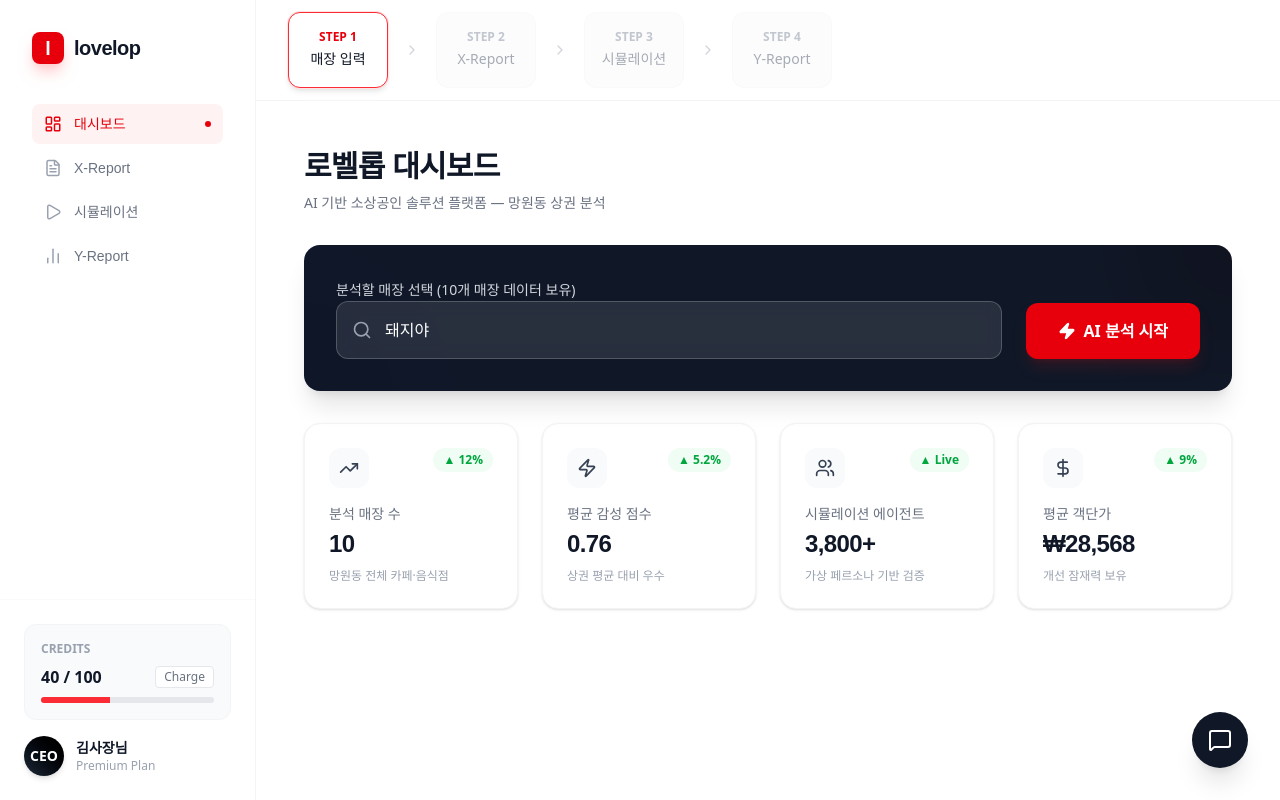
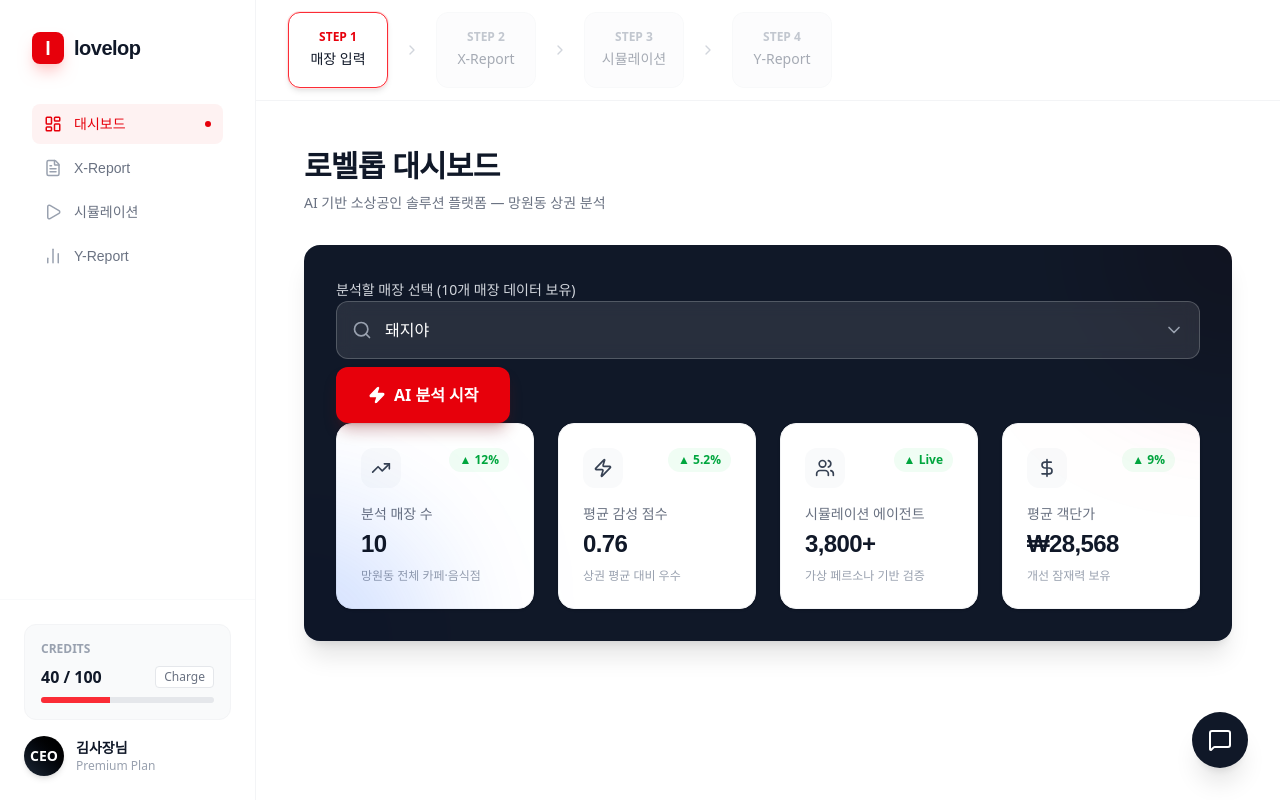
Before and after one commit to khai-likelion/Frontend, a React (Vite) app: page / in a window 1280 px wide. Built offline with nearby package versions, Linux system fonts and the light colour scheme.

Commit message:
fix: resolve syntax errors in App.jsx and improve store selection UI

```diff
--- a/src/App.jsx
+++ b/src/App.jsx
@@ -40,6 +40,8 @@ import {
   LineChart,
   Line
 } from 'recharts';
+
+import realData from './data/real_data.json';
 
 // --- Mock Data ---
 
@@ -164,23 +166,20 @@ const DashboardView = ({ stats, stores, onAnalyze, selectedStoreId, onSelectStor
         <div className="flex-1 space-y-2 w-full">
           <label className="text-gray-300 text-sm font-medium">분석할 매장 선택 ({stores.length}개 매장 데이터 보유)</label>
           <div className="relative group">
-            <input
-              type="text"
-              list="stores-list"
-              value={stores.find(s => s.id === selectedStoreId)?.name || ''}
-              onChange={(e) => {
-                const store = stores.find(s => s.name === e.target.value);
-                if (store) onSelectStore(store.id);
-              }}
-              placeholder="매장명을 입력하거나 선택하세요..."
-              className="w-full bg-white/10 border border-white/20 text-white placeholder:text-gray-400 rounded-xl px-4 py-4 pl-12 focus:outline-none focus:ring-2 focus:ring-red-500 focus:border-transparent transition-all backdrop-blur-sm group-hover:bg-white/15 cursor-pointer"
-            />
-            <datalist id="stores-list">
+            <select
+              value={selectedStoreId}
+              onChange={(e) => onSelectStore(e.target.value)}
+              className="w-full bg-white/10 border border-white/20 text-white rounded-xl px-4 py-4 pl-12 focus:outline-none focus:ring-2 focus:ring-red-500 focus:border-transparent transition-all backdrop-blur-sm group-hover:bg-white/15 appearance-none cursor-pointer"
+            >
               {stores.map(store => (
-                <option key={store.id} value={store.name} />
+                <option key={store.id} value={store.id} className="text-gray-900">
+                  {store.name}
+                </option>
               ))}
-            </datalist>
+            </select>
             <Search className="absolute left-4 top-1/2 transform -translate-y-1/2 text-gray-400 group-hover:text-white transition-colors" size={20} />
+            <div className="absolute right-4 top-1/2 transform -translate-y-1/2 pointer-events-none">
+              <ChevronRight className="text-gray-400 rotate-90" size={20} />
             </div>
           </div>
           <button
@@ -200,10 +199,8 @@ const DashboardView = ({ stats, stores, onAnalyze, selectedStoreId, onSelectStor
         <StatCard label="평균 객단가" value={stats.avgRevenue} subtext="개선 잠재력 보유" icon={DollarSign} trend="up" trendValue="9%" />
       </div>
     </div>
+  </div>
 );
-
-// --- Real Data Import ---
-import realData from './data/real_data.json';
 
 const XReportView = ({ data, onNext }) => {
   const [selectedMetric, setSelectedMetric] = useState(data.radarData[0]);
```
Lines whose indentation alone changed are shown as unchanged.
